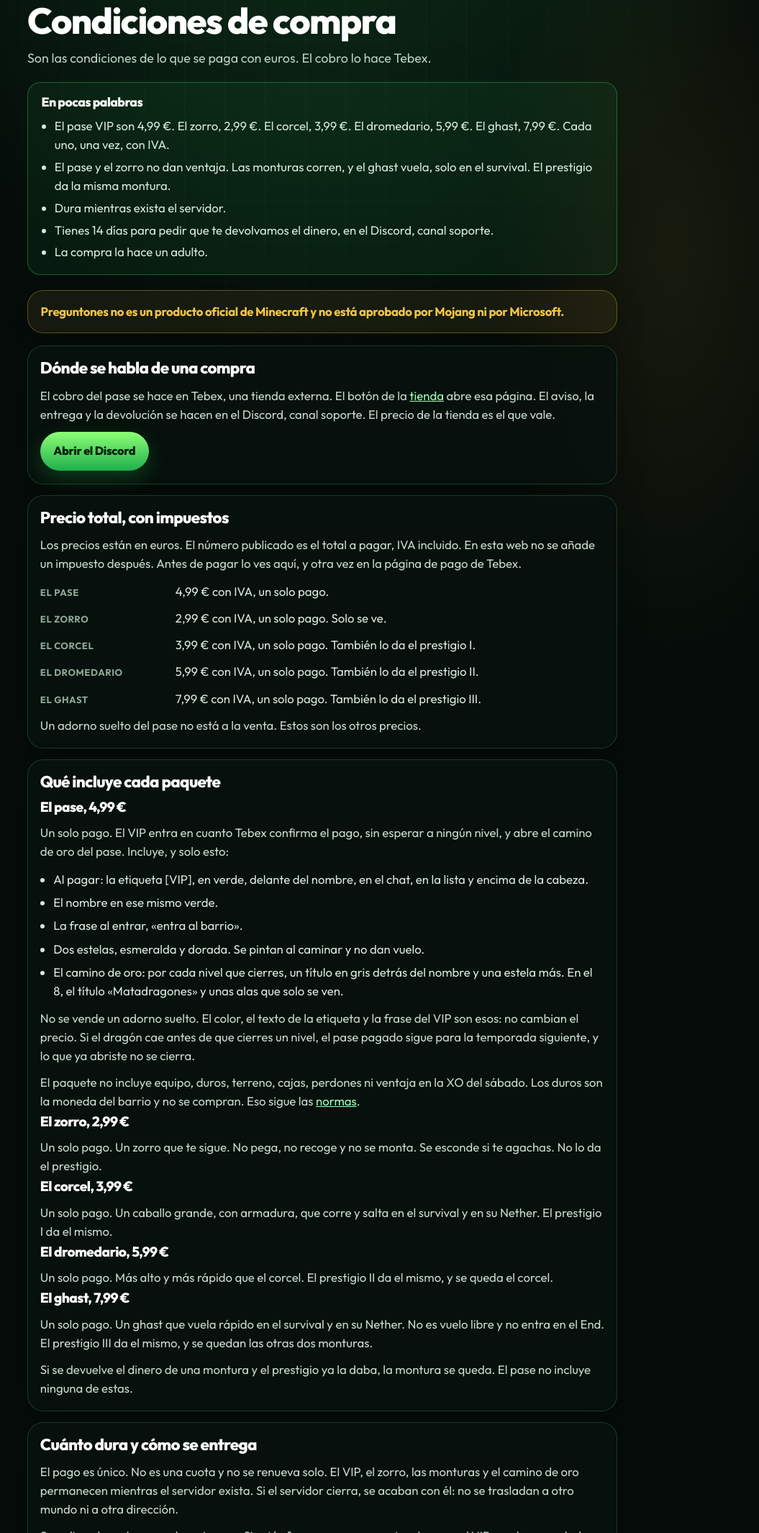
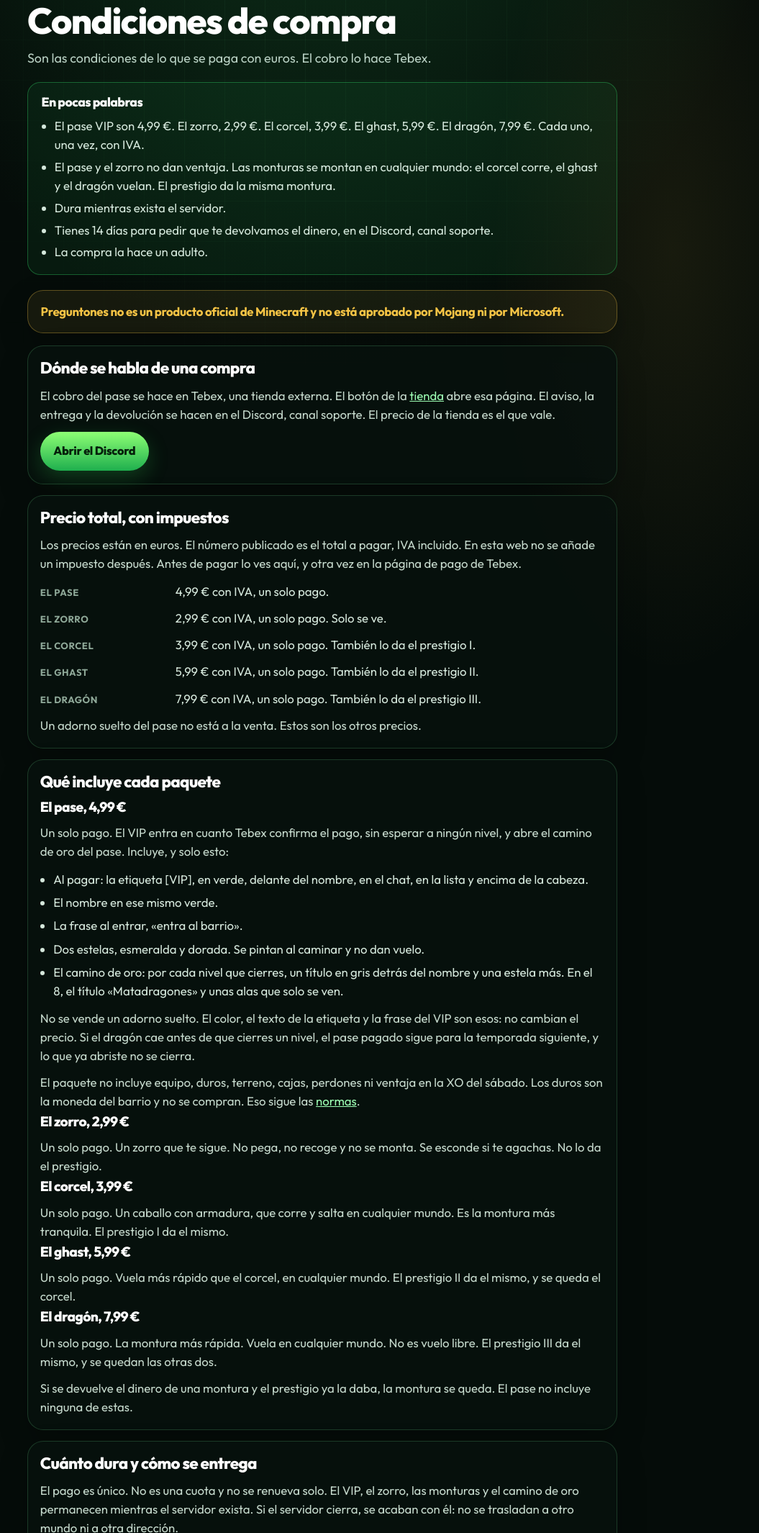
Before and after one commit to AlexCasanovaQA/preguntones-web, a plain HTML site: page condiciones.html in a window 1280 px wide. Shown: the part 113-2243 px from the top of the page at 72% size, without its empty margins (192-1247 px from the left). Drawn offline with Linux system fonts and the light colour scheme.

Commit message:
Las monturas son corcel, ghast y dragón, en cualquier mundo.
Co-authored-by: Cursor <cursoragent@cursor.com>

```diff
--- a/condiciones.html
+++ b/condiciones.html
@@ -35,8 +35,8 @@
     <section class="resumen" aria-labelledby="en-pocas-palabras">
       <h2 id="en-pocas-palabras">En pocas palabras</h2>
       <ul>
-        <li>El pase VIP son <span data-campo="precioVecino">4,99 €</span>. El zorro, 2,99 €. El corcel, 3,99 €. El dromedario, 5,99 €. El ghast, 7,99 €. Cada uno, una vez, con IVA.</li>
-        <li>El pase y el zorro no dan ventaja. Las monturas corren, y el ghast vuela, solo en el survival. El prestigio da la misma montura.</li>
+        <li>El pase VIP son <span data-campo="precioVecino">4,99 €</span>. El zorro, 2,99 €. El corcel, 3,99 €. El ghast, 5,99 €. El dragón, 7,99 €. Cada uno, una vez, con IVA.</li>
+        <li>El pase y el zorro no dan ventaja. Las monturas se montan en cualquier mundo: el corcel corre, el ghast y el dragón vuelan. El prestigio da la misma montura.</li>
         <li>Dura mientras exista el servidor.</li>
         <li>Tienes 14 días para pedir que te devolvamos el dinero, en el Discord, canal soporte.</li>
         <li>La compra la hace un adulto.</li>
@@ -69,11 +69,11 @@
             <dd>3,99 € con IVA, un solo pago. También lo da el prestigio I.</dd>
           </div>
           <div>
-            <dt>El dromedario</dt>
+            <dt>El ghast</dt>
             <dd>5,99 € con IVA, un solo pago. También lo da el prestigio II.</dd>
           </div>
           <div>
-            <dt>El ghast</dt>
+            <dt>El dragón</dt>
             <dd>7,99 € con IVA, un solo pago. También lo da el prestigio III.</dd>
           </div>
         </dl>
@@ -96,11 +96,11 @@
         <h3>El zorro, 2,99 €</h3>
         <p>Un solo pago. Un zorro que te sigue. No pega, no recoge y no se monta. Se esconde si te agachas. No lo da el prestigio.</p>
         <h3>El corcel, 3,99 €</h3>
-        <p>Un solo pago. Un caballo grande, con armadura, que corre y salta en el survival y en su Nether. El prestigio I da el mismo.</p>
-        <h3>El dromedario, 5,99 €</h3>
-        <p>Un solo pago. Más alto y más rápido que el corcel. El prestigio II da el mismo, y se queda el corcel.</p>
-        <h3>El ghast, 7,99 €</h3>
-        <p>Un solo pago. Un ghast que vuela rápido en el survival y en su Nether. No es vuelo libre y no entra en el End. El prestigio III da el mismo, y se quedan las otras dos monturas.</p>
+        <p>Un solo pago. Un caballo con armadura, que corre y salta en cualquier mundo. Es la montura más tranquila. El prestigio I da el mismo.</p>
+        <h3>El ghast, 5,99 €</h3>
+        <p>Un solo pago. Vuela más rápido que el corcel, en cualquier mundo. El prestigio II da el mismo, y se queda el corcel.</p>
+        <h3>El dragón, 7,99 €</h3>
+        <p>Un solo pago. La montura más rápida. Vuela en cualquier mundo. No es vuelo libre. El prestigio III da el mismo, y se quedan las otras dos.</p>
         <p>Si se devuelve el dinero de una montura y el prestigio ya la daba, la montura se queda. El pase no incluye ninguna de estas.</p>
       </article>
 
--- a/js/identidad.js
+++ b/js/identidad.js
@@ -9,8 +9,8 @@
     tiendaUrl: "https://preguntones.tebex.store/package/7805453",
     tiendaZorro: "https://preguntones.tebex.store/",
     tiendaCorcel: "https://preguntones.tebex.store/",
-    tiendaDromedario: "https://preguntones.tebex.store/",
     tiendaGhast: "https://preguntones.tebex.store/",
+    tiendaDragon: "https://preguntones.tebex.store/",
     precioVecino: "4,99 €",
     cita: "sábado a las 21:30, hora de Madrid"
   };
```
Also changed, not shown: carta/index.html (+1 -1 lines), index.html (+2 -2 lines), tienda.html (+9 -9 lines).
